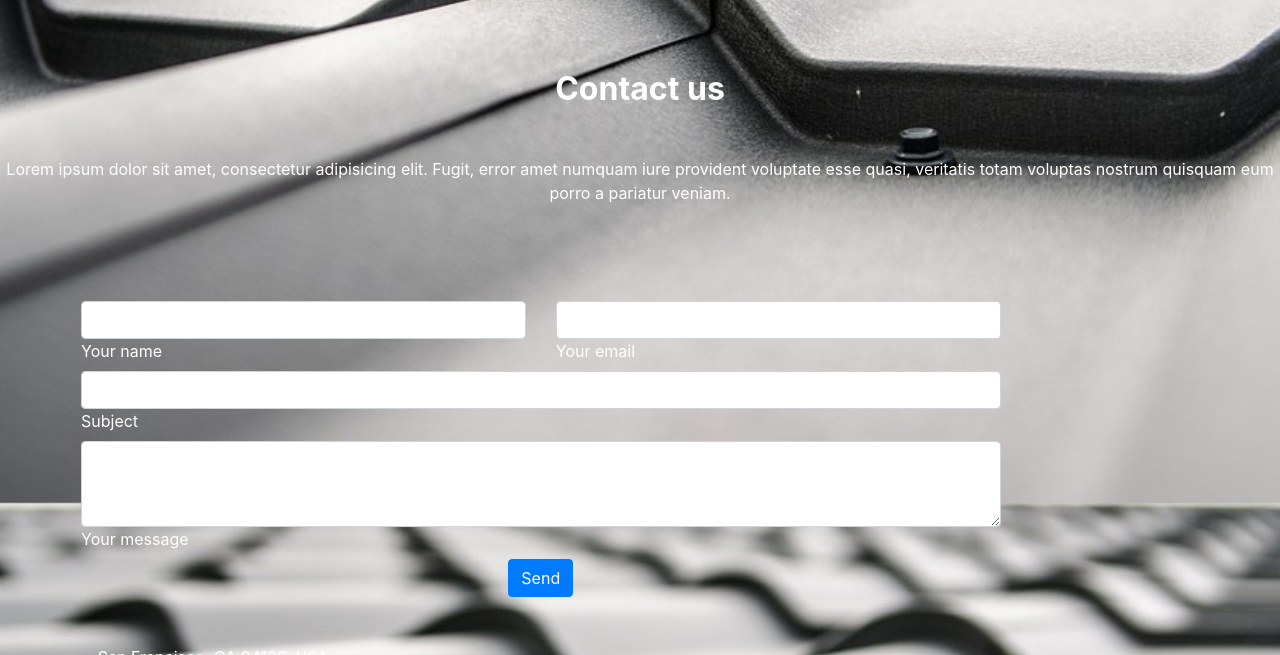
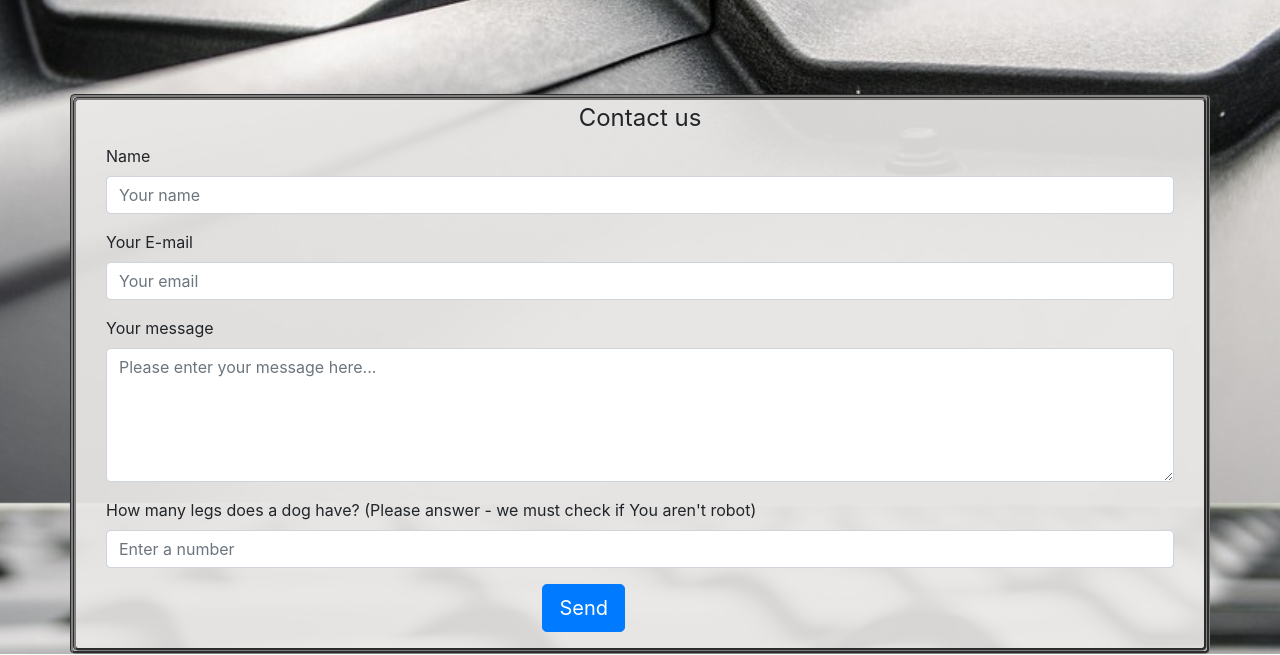
Before and after one commit to KrzysztofP90/angular-website, an Angular app: page /contact in a window 1280 px wide. Shown: the part 297-952 px from the top of the page. Built offline with nearby package versions, Linux system fonts and the light colour scheme.

Commit message:
Add first design of contact component.

```diff
--- a/src/app/contact/contact.component.css
+++ b/src/app/contact/contact.component.css
@@ -0,0 +1,6 @@
+div#form-div {
+    background: rgba(234, 233, 231, 0.7);
+    border-radius: 5px;
+    border:groove;
+    border-color: gray;
+}
--- a/src/app/contact/contact.component.html
+++ b/src/app/contact/contact.component.html
@@ -1,103 +1,61 @@
-<section class="my-5">
-    <h2 class="h1-responsive font-weight-bold text-center my-5 text-white">Contact us</h2>
+<div class="w-100 flex-row justify-content-center">
+  <div>
+    <!-- contact data form fake DB -->
+  </div>
+  <br><br>
+  <div class="container w-100" id="form-div">
+      <div class="row">
+          <div class="col-md-12 col-md-offset-3" id="form-div">
+            <div class="well well-sm">
+              <form class="form-horizontal" action="" method="post">
+              <fieldset>
+                <legend class="text-center mt-5">Contact us</legend>
 
-    <p style="white-space: pre-wrap;" class="text-center w-responsive mx-auto mb-5 text-white">Lorem ipsum dolor sit amet, consectetur adipisicing elit.
-      Fugit, error amet numquam iure provident voluptate esse quasi, veritatis totam voluptas nostrum quisquam
-      eum porro a pariatur veniam.</p>
 
-    <!-- Grid row -->
-    <div class="row">
-
-      <!-- Grid column -->
-      <div class="col-md-9 mb-md-0 mb-5 m-5 pl-5">
-
-        <form>
-
-          <!-- Grid row -->
-          <div class="row">
-
-            <!-- Grid column -->
-            <div class="col-md-6">
-              <div class="md-form mb-0">
-                <input type="text" id="contact-name" class="form-control">
-                <label for="contact-name" class="text-white">Your name</label>
+                <div class="form-group">
+                  <label class="col-md-3 control-label" for="name">Name</label>
+                  <div class="col-md-12">
+                    <input id="name" name="name" type="text" placeholder="Your name" class="form-control">
                   </div>
                 </div>
-            <!-- Grid column -->
 
-            <!-- Grid column -->
-            <div class="col-md-6">
-              <div class="md-form mb-0">
-                <input type="text" id="contact-email" class="form-control">
-                <label for="contact-email" class="text-white">Your email</label>
+
+                <div class="form-group">
+                  <label class="col-md-3 control-label" for="email">Your E-mail</label>
+                  <div class="col-md-12">
+                    <input id="email" name="email" type="text" placeholder="Your email" class="form-control">
                   </div>
                 </div>
-            <!-- Grid column -->
 
-          </div>
-          <!-- Grid row -->
 
-          <!-- Grid row -->
-          <div class="row">
-
-            <!-- Grid column -->
+                <div class="form-group">
+                  <label class="col-md-3 control-label" for="message">Your message</label>
                   <div class="col-md-12">
-              <div class="md-form mb-0">
-                <input type="text" id="contact-Subject" class="form-control">
-                <label for="contact-Subject" class="text-white">Subject</label>
+                    <textarea class="form-control" id="message" name="message" placeholder="Please enter your message here..." rows="5"></textarea>
                   </div>
                 </div>
-            <!-- Grid column -->
 
-          </div>
-          <!-- Grid row -->
 
-          <!-- Grid row -->
-          <div class="row">
-
-            <!-- Grid column -->
+                <div class="form-group">
+                    <label class="col-md-12 control-label" for="quest">
+                      How many legs does a dog have?
+                      (Please answer - we must check if You aren't robot)
+                    </label>
                     <div class="col-md-12">
-              <div class="md-form">
-                <textarea id="contact-message" class="form-control md-textarea" rows="3"></textarea>
-                <label class="text-white" for="contact-message">Your message</label>
+                      <input id="quest" name="quest" type="text" placeholder="Enter a number" class="form-control">
                     </div>
                   </div>
-            <!-- Grid column -->
 
+
+                <div class="form-group">
+                  <div class="col-md-6 text-right">
+                    <button type="submit" class="btn btn-primary btn-lg">Send</button>
                   </div>
-          <!-- Grid row -->
-
+                </div>
+              </fieldset>
               </form>
-
-        <div class="text-center text-md-center">
-          <a class="btn btn-primary btn-md text-white">Send</a>
             </div>
-
           </div>
-      <!-- Grid column -->
-
-      <!-- Grid column -->
-      <div class="col-md-3 text-center mt-5 pl-5 ml-5">
-        <ul class="list-unstyled mb-0">
-          <li>
-            <i class="fas fa-map-marker-alt fa-2x text-white"></i>
-            <p class="mb-0 text-white">San Francisco, CA 94126, USA</p>
-          </li>
-          <li>
-            <i class="fas fa-phone fa-2x mt-4 text-white"></i>
-            <p class="mb-0 text-white">+ 01 234 567 89</p>
-          </li>
-          <li>
-            <i class="fas fa-envelope fa-2x mt-4 text-white"></i>
-            <p class="mb-0 text-white">contact@example.com</p>
-          </li>
-        </ul>
       </div>
-      <!-- Grid column -->
-
     </div>
-    <!-- Grid row -->
-
-  </section>
-  <router-outlet></router-outlet>
-  <!-- Section: Contact v.2 -->
+</div>
```
Lines whose indentation alone changed are shown as unchanged.
